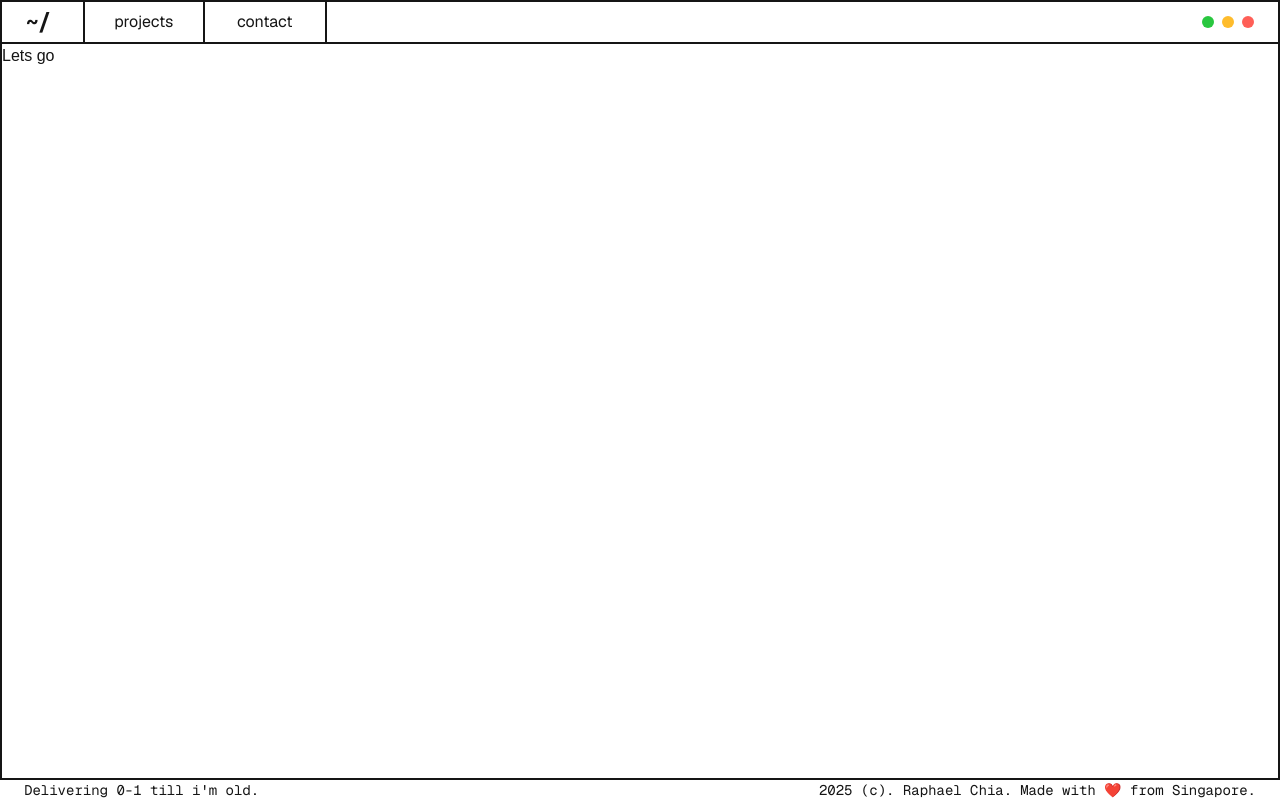
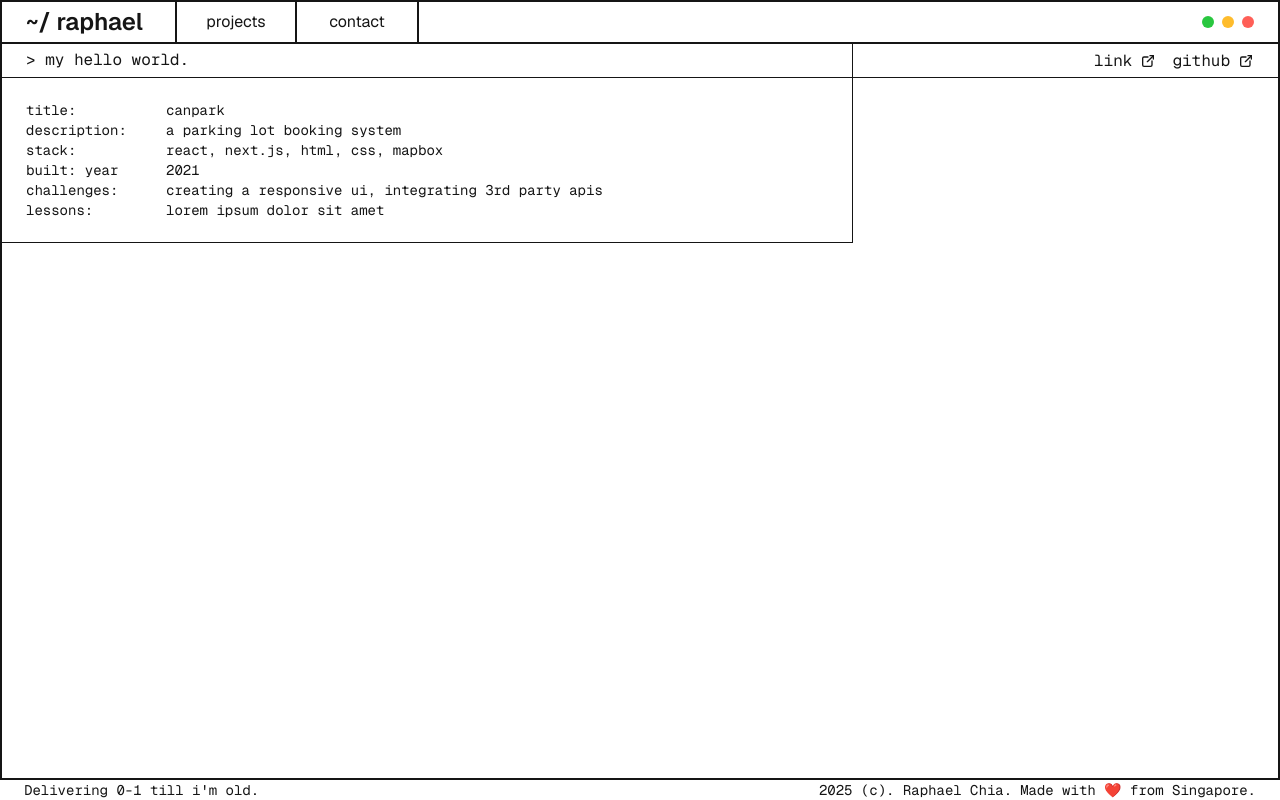
Before and after one commit to RaphaelChia/about-me, a Next.js app: page /projects in a window 1280 px wide. Built offline with nearby package versions, Linux system fonts and the light colour scheme.

Commit message:
WIP projects

```diff
--- /dev/null
+++ b/src/app/projects/components/showcase-card.tsx
@@ -0,0 +1,100 @@
+import LinkButton from "@/components/general/link-button";
+import { cn } from "@/lib/utils";
+import { IconBrandGithub, IconWorld } from "@tabler/icons-react";
+import React from "react";
+export interface Project extends React.ComponentProps<"div"> {
+  projectTitle: React.ReactNode;
+  projectHeader: React.ReactNode;
+  desc: React.ReactNode;
+  stack: React.ReactNode;
+  builtYear: React.ReactNode;
+  challenges: React.ReactNode;
+  lessons: React.ReactNode;
+  url?: string;
+  github?: string;
+}
+const ShowcaseCard = ({
+  className,
+  projectTitle,
+  projectHeader,
+  desc,
+  stack,
+  builtYear,
+  challenges,
+  lessons,
+  url,
+  github,
+  ...props
+}: Project) => {
+  return (
+    <div
+      className={cn("flex divide-x font-mono lowercase", className)}
+      {...props}
+    >
+      <div className="flex flex-col border-b w-8/12  text-base shrink-0 divide-y">
+        <div className="pad-x-page py-1 h-[34px]">&gt; {projectHeader}</div>
+        <div className="pad-x-page py-[22px] flex flex-col text-sm">
+          <div className="flex">
+            <div className="w-[140px] shrink-0">title:</div>
+            <div className="grow">{projectTitle}</div>
+          </div>
+          <div className="flex">
+            <div className="w-[140px] shrink-0">description:</div>
+            <div className="grow">{desc}</div>
+          </div>
+          <div className="flex">
+            <div className="w-[140px] shrink-0">stack:</div>
+            <div className="grow">{stack}</div>
+          </div>
+          <div className="flex">
+            <div className="w-[140px] shrink-0">built: year</div>
+            <div className="grow">{builtYear}</div>
+          </div>
+          <div className="flex">
+            <div className="w-[140px] shrink-0">challenges:</div>
+            <div className="grow">{challenges}</div>
+          </div>
+          <div className="flex">
+            <div className="w-[140px] shrink-0">lessons:</div>
+            <div className="grow">{lessons}</div>
+          </div>
+        </div>
+      </div>
+      <div className="flex flex-col w-4/12">
+        <div className="text-base shrink-0 border-b pad-x-page text-end flex items-center justify-end gap-4 h-[34px]">
+          {url && (
+            <LinkButton
+              hideIconMobile={true}
+              href={url}
+              underline={false}
+              className="inline-flex leading-none"
+              external
+            >
+              <div className="max-md:hidden">link</div>
+              <div className="md:hidden">
+                <IconWorld className="inline" size={16} />
+              </div>
+            </LinkButton>
+          )}
+          {github && (
+            <LinkButton
+              hideIconMobile={true}
+              href={github}
+              underline={false}
+              className="inline-flex leading-none"
+              external
+            >
+              <div className="max-md:hidden">github</div>
+              <div className="md:hidden">
+                <IconBrandGithub className="inline" size={16} />
+              </div>
+            </LinkButton>
+          )}
+        </div>
+        <div></div>
+      </div>
+    </div>
+  );
+};
+
+export default ShowcaseCard;
--- a/src/app/projects/page.tsx
+++ b/src/app/projects/page.tsx
@@ -1,8 +1,42 @@
+import ShowcaseCard, { Project } from "@/app/projects/components/showcase-card";
 import { getMetaData } from "@/lib/utils";
 import { Metadata } from "next";
 
+const projects: Project[] = [
+  {
+    projectHeader: "My Hello World.",
+    projectTitle: "canpark",
+    desc: "A parking lot booking system",
+    stack: "React, Next.js, html, css, mapbox",
+    builtYear: "2021",
+    challenges: "Creating a responsive UI, integrating 3rd party apis",
+    lessons: "Lorem Ipsum Dolor Sit Amet",
+    url: "https://canpark.vercel.com",
+    github: "https://github.com/raphaelchia/canpark",
+  },
+];
+
 const Page = () => {
-  return <div>Lets go</div>;
+  return (
+    <div className="flex flex-col">
+      {projects.map((p, index) => {
+        return (
+          <ShowcaseCard
+            url={p.url}
+            github={p.github}
+            projectHeader={p.projectHeader}
+            key={"project_showcase_" + index}
+            projectTitle={p.projectTitle}
+            desc={p.desc}
+            stack={p.stack}
+            builtYear={p.builtYear}
+            challenges={p.challenges}
+            lessons={p.lessons}
+          />
+        );
+      })}
+    </div>
+  );
 };
 
 export const metadata: Metadata = getMetaData(
--- a/src/components/general/link-button.tsx
+++ b/src/components/general/link-button.tsx
@@ -6,17 +6,22 @@ import React from "react";
 interface LinkButtonProps extends React.ComponentProps<"div"> {
   href: string;
   external?: boolean;
+  underline?: boolean;
+  hideIconMobile?: boolean;
 }
 const LinkButton = ({
   href,
   children,
   className,
+  underline = true,
   external = false,
+  hideIconMobile = false,
 }: LinkButtonProps) => {
   return (
     <div
       className={cn(
-        "border-b flex gap-2 items-center cursor-pointer",
+        "flex gap-2 items-center cursor-pointer",
+        underline && "border-b",
         className
       )}
     >
@@ -35,9 +40,15 @@ const LinkButton = ({
         )}
       </Link>{" "}
       {external ? (
-        <IconExternalLink className="inline" size={16} />
+        <IconExternalLink
+          className={cn("inline", hideIconMobile && "max-md:hidden")}
+          size={16}
+        />
       ) : (
-        <IconLink className="inline" size={16} />
+        <IconLink
+          className={cn("inline", hideIconMobile && "max-md:hidden")}
+          size={16}
+        />
       )}
     </div>
   );
--- a/src/components/logo.tsx
+++ b/src/components/logo.tsx
@@ -3,7 +3,7 @@ import Link from "next/link";
 const MobileLogo = () => {
   return (
     <Link href="/" className="font-semibold text-2xl font-sans">
-      ~/
+      ~/ raphael
     </Link>
   );
 };
```
